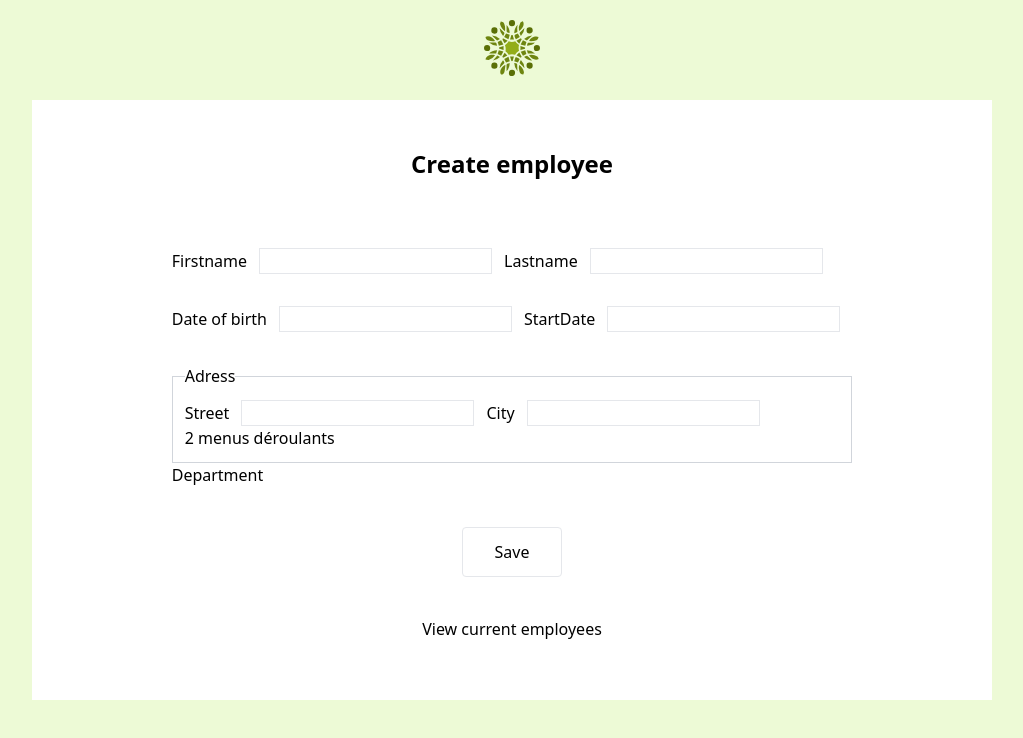
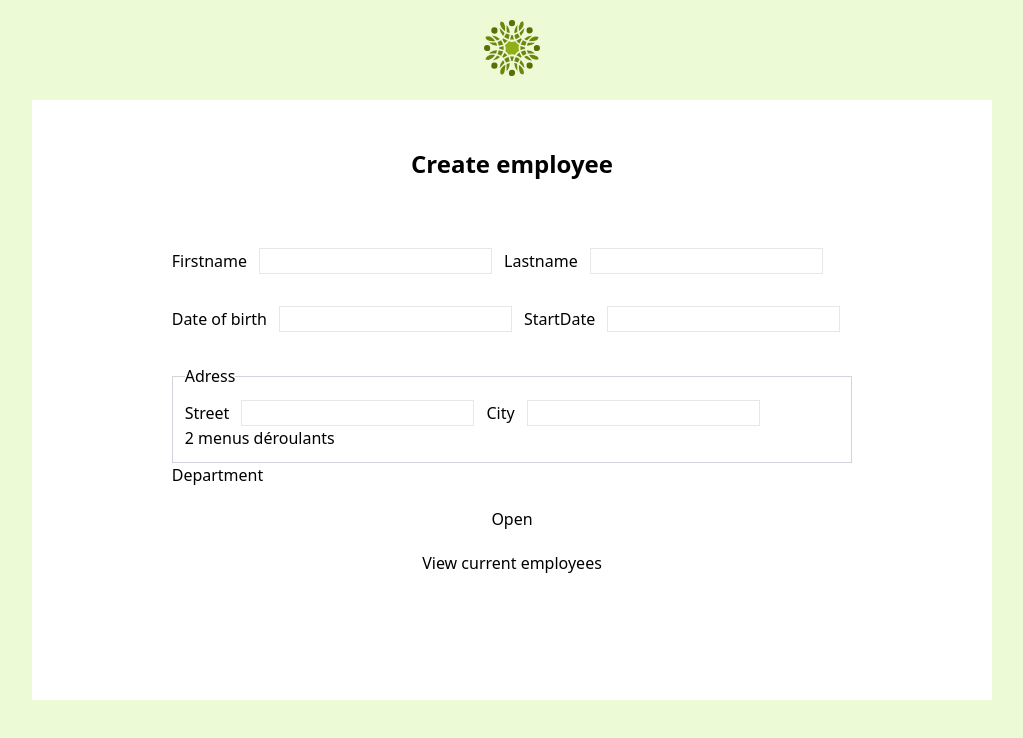
Before and after one commit to CeciliaBdev/OC-Projet-14, a React (Create React App) app: page /createEmployee in a window 1280 px wide. Shown: the top 738 px of the page, without its empty margins (128-1151 px from the left). Built offline with nearby package versions, Linux system fonts and the light colour scheme.

Commit message:
update package modal ok sf css

```diff
--- a/package.json
+++ b/package.json
@@ -3,6 +3,7 @@
   "version": "0.1.0",
   "private": true,
   "dependencies": {
+    "@ceciliabdev/react-modal": "^0.1.0",
     "@testing-library/jest-dom": "^5.16.5",
     "@testing-library/react": "^13.4.0",
     "@testing-library/user-event": "^13.5.0",
--- a/src/pages/CreateEmployee.js
+++ b/src/pages/CreateEmployee.js
@@ -1,8 +1,13 @@
 import React from 'react'
 import { Link } from 'react-router-dom'
+import { useState } from 'react'
 import logo from '../assets/logo-HRNet.svg'
+import { Modal } from '@ceciliabdev/react-modal'
 
 function CreateEmployee() {
+  const [openModal, setOpenModal] = useState(false)
+  const message = 'Contenu de la modale'
+
   return (
     <div className="bg-lime-400/20 h-screen w-screen ">
       <Link to="/" className="">
@@ -57,14 +62,8 @@ function CreateEmployee() {
             </div>
           </div>
         </form>
+
         <button
-          type="button"
-          className="border border-solid m-5 px-8 py-3 rounded"
-        >
-          Save
-        </button>
-
-        {/* <button
           className="openModalBtn"
           onClick={() => {
             setOpenModal(true)
@@ -72,7 +71,7 @@ function CreateEmployee() {
         >
           Open
         </button>
-        {openModal && <Modal closeModal={setOpenModal} content={message} />} */}
+        {openModal && <Modal closeModal={setOpenModal} content={message} />}
 
         <div>
           <Link to="/listEmployees" className="">
```
Also changed, not shown: 1 other file (tests, documents, lock files or other folders).
